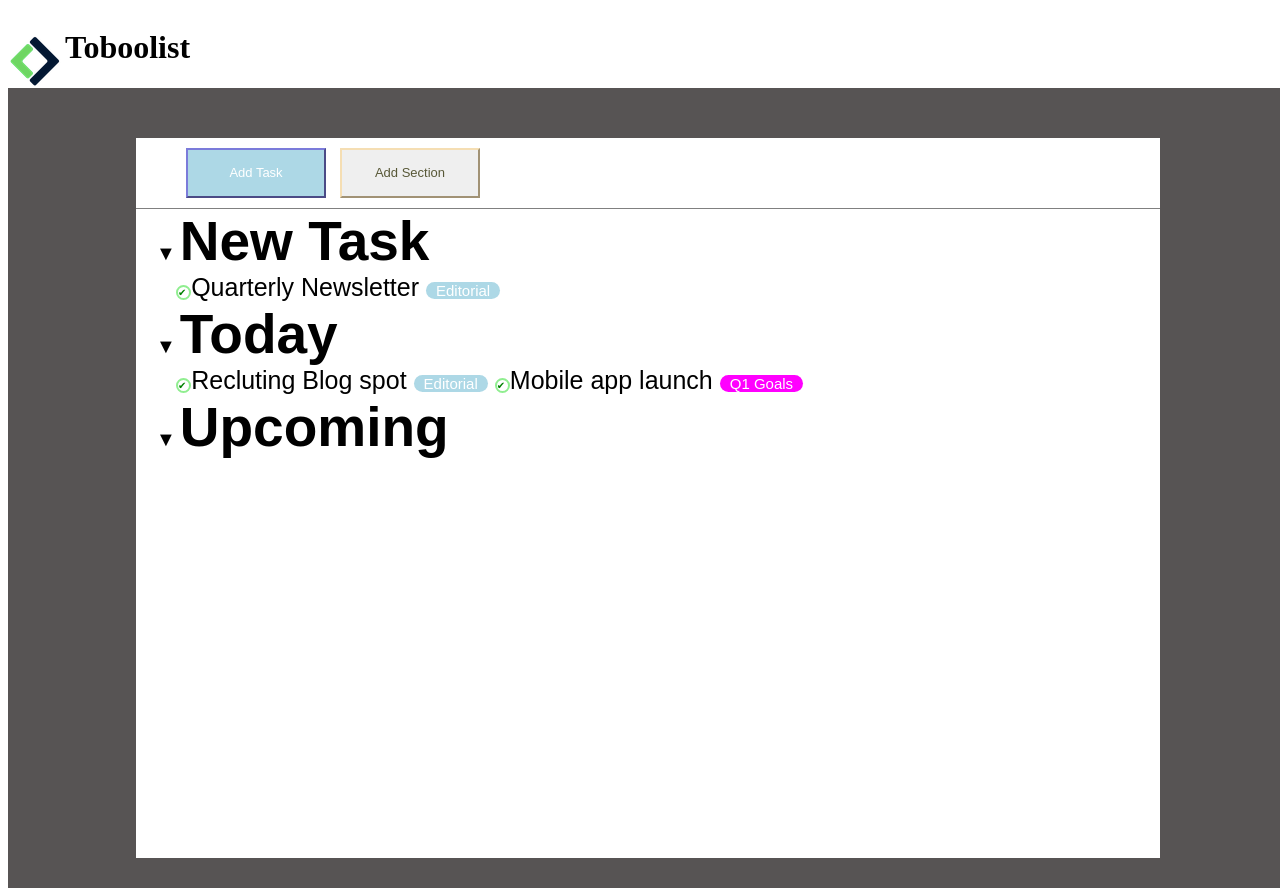
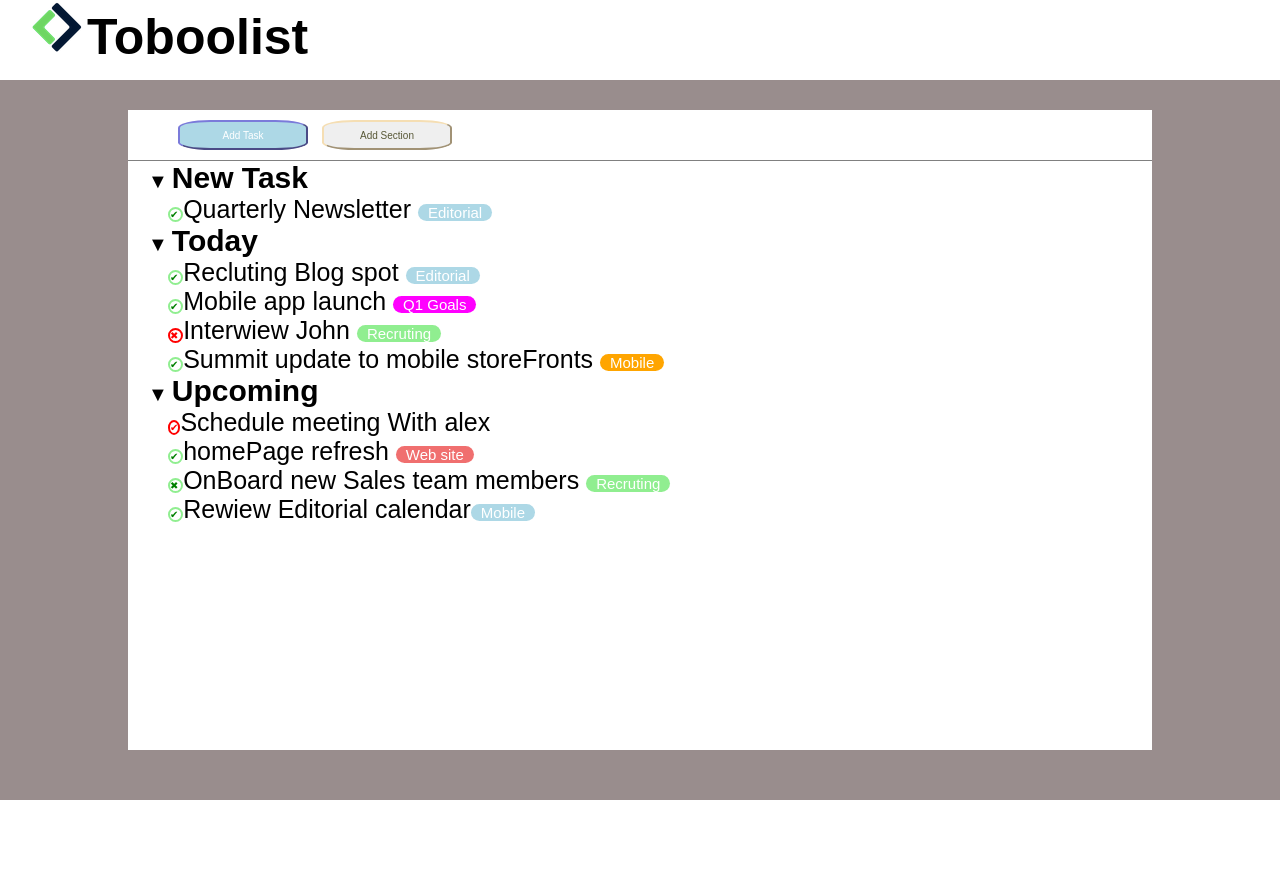
Before and after one commit to LorenzoPrimogeri/html-css-toboolist, a plain HTML site: page index.html in a window 1280 px wide. After the commit the page ends 800 px from the top, so only its background shows below. Drawn offline with Linux system fonts and the light colour scheme; a web font is replaced by a local one.

Commit message:
Complete

```diff
--- a/index.html
+++ b/index.html
@@ -14,13 +14,13 @@
 
 <body>
     <!-- header -->
-    <header class="">
-        <img src="  img/logo copia.png" alt="">
-        <h1 class="Displayreset">Toboolist</h1>
+    <header class="Line">
+        <img src="  img/logo copia.png" alt="Logo">
+        <h1 class="Title">Toboolist</h1>
     </header>
     <!-- Container -->
     <main class="FirstConteiner">
-        <!-- header -->
+        <!-- MainSection -->
         <Section class="MainSection">
 
             <div class="Utility">
@@ -47,8 +47,18 @@
                     <li>
                         <span class="Tick"> &#10004;
                         </span>Recluting Blog spot <span class="Item blue">Editorial</span>
+                    </li>
+                    <li>
                         <span class="Tick"> &#10004;
                         </span>Mobile app launch <span class="Item magenta">Q1 Goals</span>
+                    </li>
+                    <li>
+                        <span class="Cross"> &#10006;
+                        </span>Interwiew John <span class="Item green">Recruting</span>
+                    </li>
+                    <li>
+                        <span class="Tick"> &#10004;
+                        </span>Summit update to mobile storeFronts <span class="Item orange">Mobile</span>
                     </li>
                 </ul>
 
@@ -57,6 +67,24 @@
             <section class="">
                 <span class="Arrow">&#9660;</span>
                 <h2>Upcoming</h2>
+                <ul>
+                    <li>
+                        <span class="Cross"> &#10004;</span>Schedule meeting With alex
+                    </li>
+                    <li>
+                        <span class="Tick"> &#10004;
+                        </span>homePage refresh <span class="Item red">Web site</span>
+                    </li>
+                    <li>
+                        <span class="Tick"> &#10006;
+                        </span>OnBoard new Sales team members <span class="Item green">Recruting</span>
+                    </li>
+                    <li>
+                        <span class="Tick"> &#10004;
+                        </span>Rewiew Editorial calendar<span class="Item blue">Mobile</span>
+                    </li>
+
+                </ul>
 
             </section>
         </Section>
--- a/master.css
+++ b/master.css
@@ -1,49 +1,48 @@
-
 *{
     box-sizing: border-box;
+    margin: 0;
 }
+header{
+    width: 100vw;
+    height: 10vh;
+}
+.Title{
+    font-family: 'Dongle', sans-serif;
+    font-size: 50px;
+    display: inline-block;
+    margin: 0;
+    margin-bottom: 10px;
+}
+header img{
+    margin-left: 30px;
 
-
-.Displayreset{
-    display: inline-block;
-    vertical-align: top;
 }
-
-header img{
-    vertical-align:bottom;
-}
-
 .FirstConteiner{
     width: 100vw;
-    height: 100vh;
-    background-color: rgb(87, 84, 84);
-    padding-top: 50px;
-
+    height: 90vh;
+    background-color: rgb(153, 141, 141);
+    padding-top: 30px;
 }
-
 .MainSection{
     width: 80vw;
-    height: 90vh;
+    height: 80vh;
     margin: auto;
     background-color: white;
 }
-
 .button{
-    width: 140px;
-    height: 50px;
-    padding: 15px 32px;
+    width: 130px;
+    height: 30px;
     text-align: center;
     text-decoration: none;
-    font-size: 13px;
+    font-size: 10px;
+    border-radius: 25%;
   }
-
 .Task{
     border-color: rgb(123, 123, 218);
     color: white;
     background-color: lightblue;
     margin: 10px 10px 10px 50px;
 }
-
 .Section{
     border-color: wheat;
     color: rgb(88, 88, 55);
@@ -53,10 +52,9 @@ header img{
     border-bottom: grey 1px solid;
     width: 100%;
 }
-
 section h2{
     font-family: 'Dongle', sans-serif;
-    font-size: 55px;
+    font-size: 30px;
     margin: 0px 0px 0px 0px;
     display: inline-block;
 }
@@ -64,20 +62,25 @@ section h2{
     font-size: 20px;
     margin-left: 20px;
 }
-
 ul {
     list-style-type: none;
     margin: 0px;
 }
-
 ul li{
     font-family: 'Dongle', sans-serif;
     font-size: 25px;
     margin: 0px 0px 0px 0px;
+    display: block;
 }
 .Tick{
     border: 2px solid lightgreen;
     color: green;
+    border-radius: 100%;
+    font-size: 10px;
+}
+.Cross{
+    border: 2px solid Red;
+    color: red;
     border-radius: 100%;
     font-size: 10px;
 }
@@ -93,6 +96,12 @@ ul li{
 .magenta{
     background-color: magenta;
 }
-green{
-
+.green{
+    background-color: lightgreen;
 }
+.orange{
+    background-color: orange;
+}
+.red{
+    background-color: rgb(240, 111, 111);
+}
```
